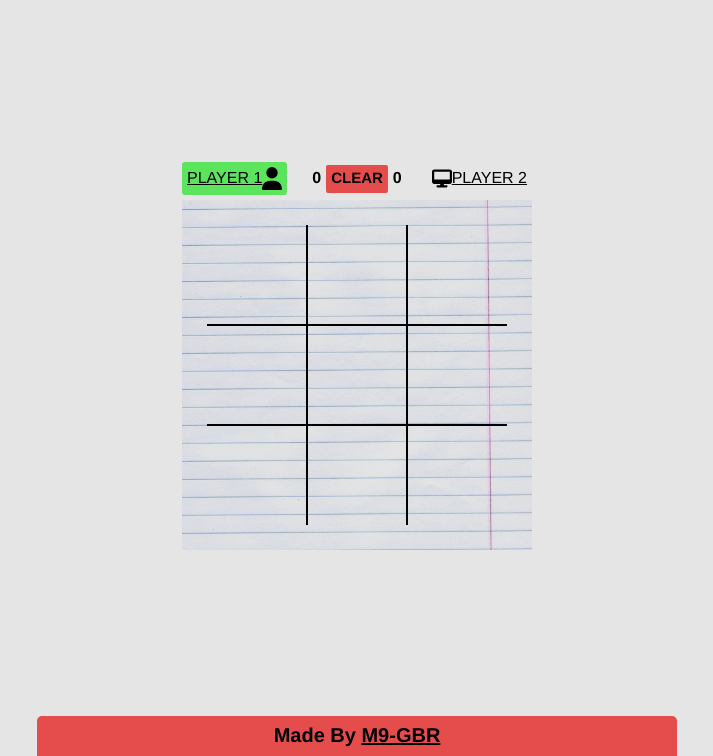
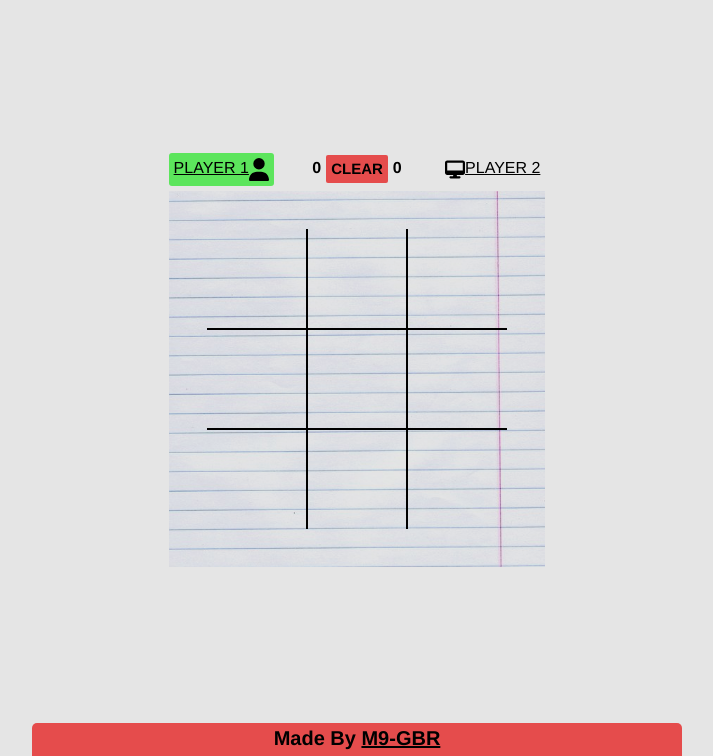
Before and after one commit to M9-GBR/xando, a plain HTML site: page index.html in a window 1280 px wide. Shown: the part 44-800 px from the top of the page, without its empty margins (283-996 px from the left). Drawn offline with Linux system fonts and the light colour scheme.

Commit message:
Add files via upload

```diff
--- a/styles.css
+++ b/styles.css
@@ -4,8 +4,15 @@
     -webkit-user-select: none;
     user-select: none;
     font-family: arial;
-    transition: ease-in-out 0.1s;
+    transition: 0.05s ease-in-out;
     text-rendering: geometricPrecision;
+}
+
+body {
+    height: 100vh;
+    display: flex;
+    flex-direction: column;
+    justify-content: space-between;
 }
 
 .body-dark {
@@ -24,7 +31,6 @@
 #header {
     display: flex;
     justify-content: center;
-    height: 5vh;
 }
 
 #menu {
@@ -52,7 +58,6 @@
 
 #game {
     display: flex;
-    height: 90vh;
 }
 
 #wrap {
@@ -82,6 +87,7 @@
 
 #ptab div p {
     margin: auto;
+
 }
 
 #stat div {
@@ -119,11 +125,12 @@
 #gameCanvas {
     background-image: url(./paper.jpg);
     background-size: cover;
-    padding: 25px;
+    padding: 3vw;
+    width: 300px;
+    max-width: 100vw;
 }
 
 #footer {
-    height: 5vh;
     text-align: center;
     font-weight: bold;
     font-size: 20px;
@@ -131,8 +138,9 @@
     display: flex;
     color: black;
     width: 50%;
-    margin: auto;
+    margin: 0 auto;
     border-radius: 5px 5px 0 0;
+    padding: 5px;
 }
 
 #footer p {
```
Also changed, not shown: script.js (line endings or trailing spaces).
